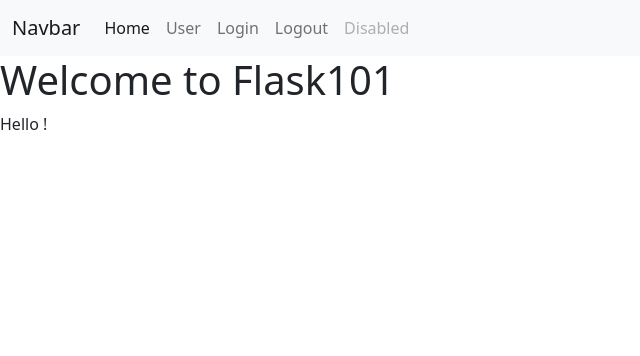
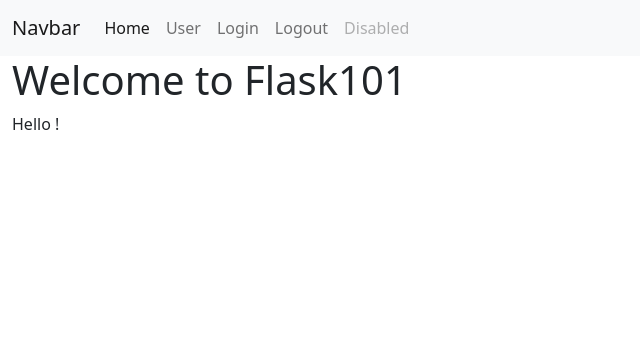
Before and after one commit to clumdee/flask101, a Flask app: page / in a window 1280 px wide. Shown: the top 356 px of the page, without its empty margins (0-640 px from the left). Run offline with Flask 2, Linux system fonts and the light colour scheme.

Commit message:
add div tag

```diff
--- a/flask101/templates/base.html
+++ b/flask101/templates/base.html
@@ -9,11 +9,12 @@
     <body>
         {% include "components/navbar.html" %}
 
-        <h1>Welcome to Flask101</h1>
-        <p>
+        <div class="container-fluid">
+            <h1>Welcome to Flask101</h1>
+
             {% block content %}
             {% endblock %}
-        </p>
+        </div>
 
         <!-- bootstrap js -->
         <script src="https://cdn.jsdelivr.net/npm/bootstrap@5.1.3/dist/js/bootstrap.bundle.min.js" integrity="sha384-ka7Sk0Gln4gmtz2MlQnikT1wXgYsOg+OMhuP+IlRH9sENBO0LRn5q+8nbTov4+1p" crossorigin="anonymous"></script>
```
